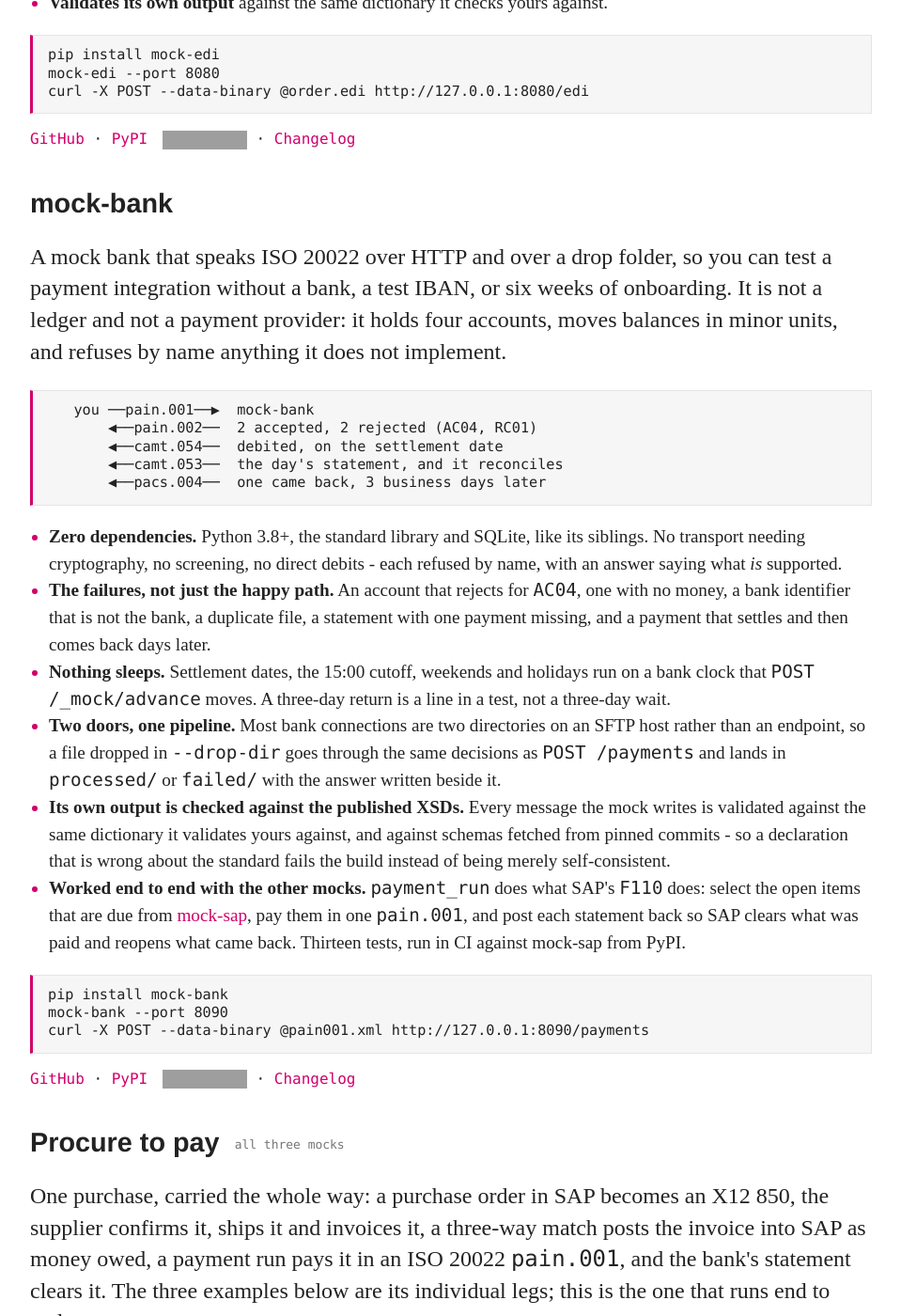
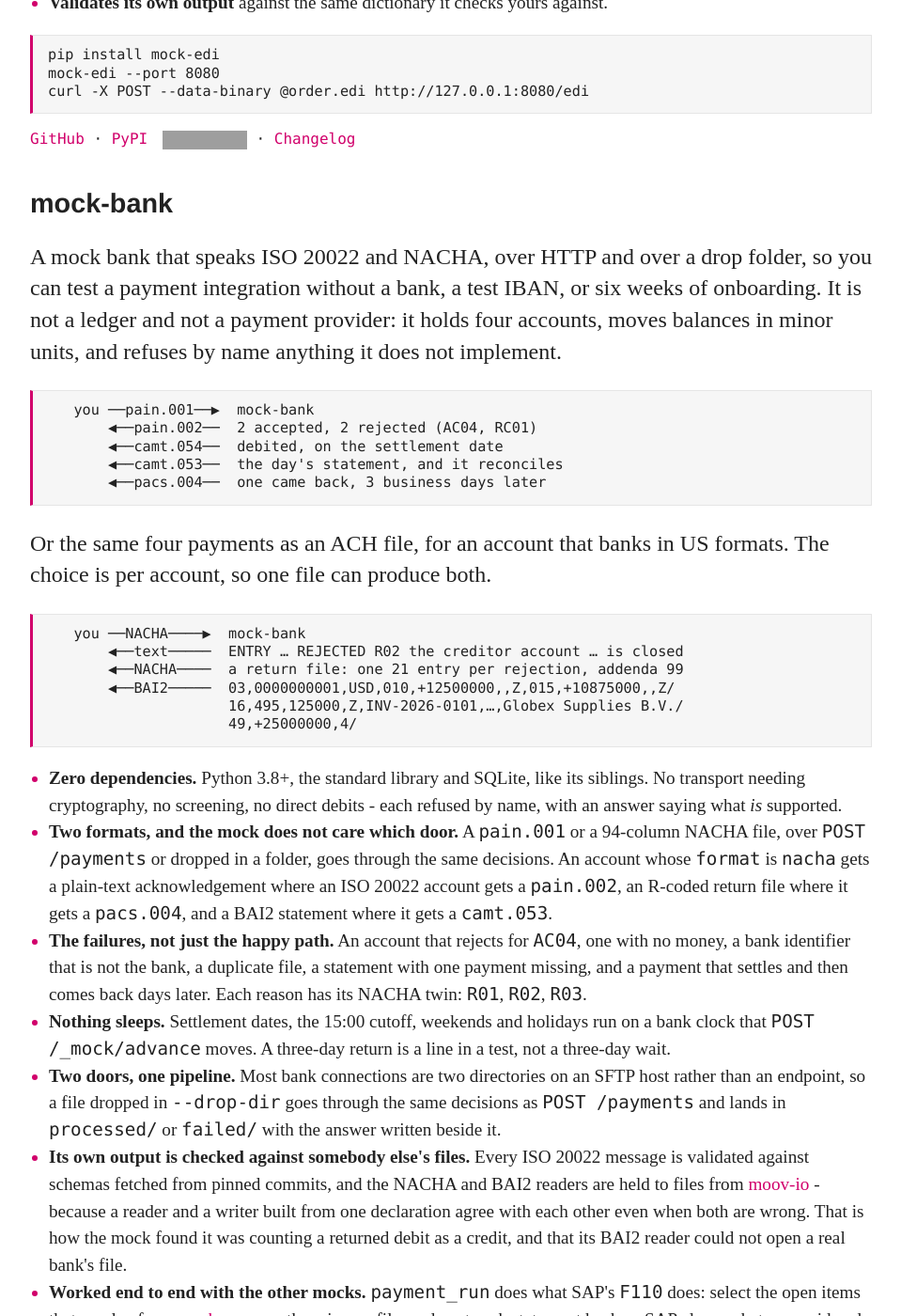
Before and after one commit to rseufert/rseufert.github.io, a Jekyll site: the page built from index.html, in a window 1280 px wide and 1400 px high, scrolled down 2753 px. Shown: the whole window at 94% size, without its empty margins (160-1119 px from the left). Built offline with Jekyll 4.4.1, drawn with Linux system fonts in a browser that asks for light colours; some of the changed text lies outside the part shown; grey boxes are pictures that could not be loaded.

Commit message:
Catch the mock-bank card and the payment paragraph up to 0.3
The card was a release behind on substance, not just on a version: 0.3.0
added NACHA files in at both doors, R-coded return files, ACH payment runs
and BAI2 statements, and the card mentioned none of it.

Every line of the new output block is what a clean `pip install mock-bank`
actually printed, not a paraphrase. I installed 0.3.0 into a fresh venv,
sent the project's own NACHA sample through `POST /payments` and through a
drop folder, advanced the clock, and pasted what came back. The BAI2 records
are byte-for-byte from message 13 of that mailbox, and its balances
reconcile by hand: 12500000 - 125000 - 1500000 = 10875000.

Two claims I had to correct while checking them, both of which would have
shipped as fact:

- I first wrote "21/31 entries" for the return file. It carries only 21s,
  because every entry it returns is a 22. One transaction code, not two.
- The diagram's `pacs.004` line looked wrong when my first test produced no
  `pacs.004` at all. My test was wrong: `return-later` goes on the debtor,
  and I had set it on the creditor. With it on the debtor the message
  appears, settling 2026-10-06 against a 2026-10-01 payment - three business
  days, which is the default.

"Thirteen tests" for `payment_run` is now twenty-three, counted rather than
adjusted, and the bullet says CI runs them twice: once over ISO 20022 and
once over ACH.

The blog post's "Next: paying the invoice" paragraph was doing the same job
as the card and was pure 0.2, down to naming mock-bank 0.2.0 as the
counterparty. It now describes both formats, with the reason-code mapping
read out of `nacha.RETURN_FOR` rather than remembered.

Left alone deliberately: the two dated "Checked again on ..." notes that name
mock-bank 0.2.0. Those record what was checked on a date, not what is true
now, and one of them already says 0.3.0 landed later the same day. No version
tag goes back into the heading; #27 removed it because it had already rotted
once, and what is new is in the bullets instead.

Co-Authored-By: Claude Opus 5 <noreply@anthropic.com>

```diff
--- a/index.html
+++ b/index.html
@@ -57,25 +57,34 @@ curl -X POST --data-binary @order.edi http://127.0.0.1:8080/edi</code></pre>
 
 	<div class="project">
 		<h3><a href="https://github.com/rseufert/mock-bank">mock-bank</a></h3>
-		<p>A mock bank that speaks ISO 20022 over HTTP and over a drop folder, so you can test a payment integration without a bank, a test IBAN, or six weeks of onboarding. It is not a ledger and not a payment provider: it holds four accounts, moves balances in minor units, and refuses by name anything it does not implement.</p>
+		<p>A mock bank that speaks ISO 20022 and NACHA, over HTTP and over a drop folder, so you can test a payment integration without a bank, a test IBAN, or six weeks of onboarding. It is not a ledger and not a payment provider: it holds four accounts, moves balances in minor units, and refuses by name anything it does not implement.</p>
 <pre><code>   you ──pain.001──▶  mock-bank
        ◀──pain.002──  2 accepted, 2 rejected (AC04, RC01)
        ◀──camt.054──  debited, on the settlement date
        ◀──camt.053──  the day's statement, and it reconciles
        ◀──pacs.004──  one came back, 3 business days later</code></pre>
+		<p>Or the same four payments as an ACH file, for an account that banks in US formats. The choice is per account, so one file can produce both.</p>
+<pre><code>   you ──NACHA────▶  mock-bank
+       ◀──text─────  ENTRY … REJECTED R02 the creditor account … is closed
+       ◀──NACHA────  a return file: one 21 entry per rejection, addenda 99
+       ◀──BAI2─────  03,0000000001,USD,010,+12500000,,Z,015,+10875000,,Z/
+                     16,495,125000,Z,INV-2026-0101,…,Globex Supplies B.V./
+                     49,+25000000,4/</code></pre>
 		<ul class="features">
 			<li><strong>Zero dependencies.</strong> Python 3.8+, the standard library and SQLite, like its siblings. No transport needing cryptography, no screening, no direct debits - each refused by name, with an answer saying what <em>is</em> supported.</li>
-			<li><strong>The failures, not just the happy path.</strong> An account that rejects for <code>AC04</code>, one with no money, a bank identifier that is not the bank, a duplicate file, a statement with one payment missing, and a payment that settles and then comes back days later.</li>
+			<li><strong>Two formats, and the mock does not care which door.</strong> A <code>pain.001</code> or a 94-column NACHA file, over <code>POST /payments</code> or dropped in a folder, goes through the same decisions. An account whose <code>format</code> is <code>nacha</code> gets a plain-text acknowledgement where an ISO 20022 account gets a <code>pain.002</code>, an R-coded return file where it gets a <code>pacs.004</code>, and a BAI2 statement where it gets a <code>camt.053</code>.</li>
+			<li><strong>The failures, not just the happy path.</strong> An account that rejects for <code>AC04</code>, one with no money, a bank identifier that is not the bank, a duplicate file, a statement with one payment missing, and a payment that settles and then comes back days later. Each reason has its NACHA twin: <code>R01</code>, <code>R02</code>, <code>R03</code>.</li>
 			<li><strong>Nothing sleeps.</strong> Settlement dates, the 15:00 cutoff, weekends and holidays run on a bank clock that <code>POST /_mock/advance</code> moves. A three-day return is a line in a test, not a three-day wait.</li>
 			<li><strong>Two doors, one pipeline.</strong> Most bank connections are two directories on an SFTP host rather than an endpoint, so a file dropped in <code>--drop-dir</code> goes through the same decisions as <code>POST /payments</code> and lands in <code>processed/</code> or <code>failed/</code> with the answer written beside it.</li>
-			<li><strong>Its own output is checked against the published XSDs.</strong> Every message the mock writes is validated against the same dictionary it validates yours against, and against schemas fetched from pinned commits - so a declaration that is wrong about the standard fails the build instead of being merely self-consistent.</li>
-			<li><strong>Worked end to end with the other mocks.</strong> <code>payment_run</code> does what SAP's <code>F110</code> does: select the open items that are due from <a href="https://github.com/rseufert/mock-sap">mock-sap</a>, pay them in one <code>pain.001</code>, and post each statement back so SAP clears what was paid and reopens what came back. Thirteen tests, run in CI against mock-sap from PyPI.</li>
+			<li><strong>Its own output is checked against somebody else's files.</strong> Every ISO 20022 message is validated against schemas fetched from pinned commits, and the NACHA and BAI2 readers are held to files from <a href="https://github.com/moov-io">moov-io</a> - because a reader and a writer built from one declaration agree with each other even when both are wrong. That is how the mock found it was counting a returned debit as a credit, and that its BAI2 reader could not open a real bank's file.</li>
+			<li><strong>Worked end to end with the other mocks.</strong> <code>payment_run</code> does what SAP's <code>F110</code> does: select the open items that are due from <a href="https://github.com/rseufert/mock-sap">mock-sap</a>, pay them in one file, and post each statement back so SAP clears what was paid and reopens what came back. Twenty-three tests, run in CI against mock-sap from PyPI - twice, once over ISO 20022 and once over ACH, because the same run has to survive both.</li>
 		</ul>
 <pre><code>pip install mock-bank
 mock-bank --port 8090
 curl -X POST --data-binary @pain001.xml http://127.0.0.1:8090/payments</code></pre>
 		<p class="links"><a href="https://github.com/rseufert/mock-bank">GitHub</a> · <a href="https://pypi.org/project/mock-bank/">PyPI</a> <a href="https://pypi.org/project/mock-bank/"><img class="badge" src="https://img.shields.io/pypi/v/mock-bank" alt="latest mock-bank release on PyPI"></a> · <a href="https://github.com/rseufert/mock-bank/blob/main/CHANGELOG.md">Changelog</a></p>
-	</div><!-- /.project -->
+
+</div><!-- /.project -->
 
 	<div class="project">
 		<h3><a href="https://github.com/rseufert/mock-bank/blob/main/examples/procure_to_pay.py">Procure to pay</a> <span class="tag">all three mocks</span></h3>
```
Also changed, not shown: _posts/2026-09-24-testing-an-sap-to-edi-integration.md (+3 -1 lines).
